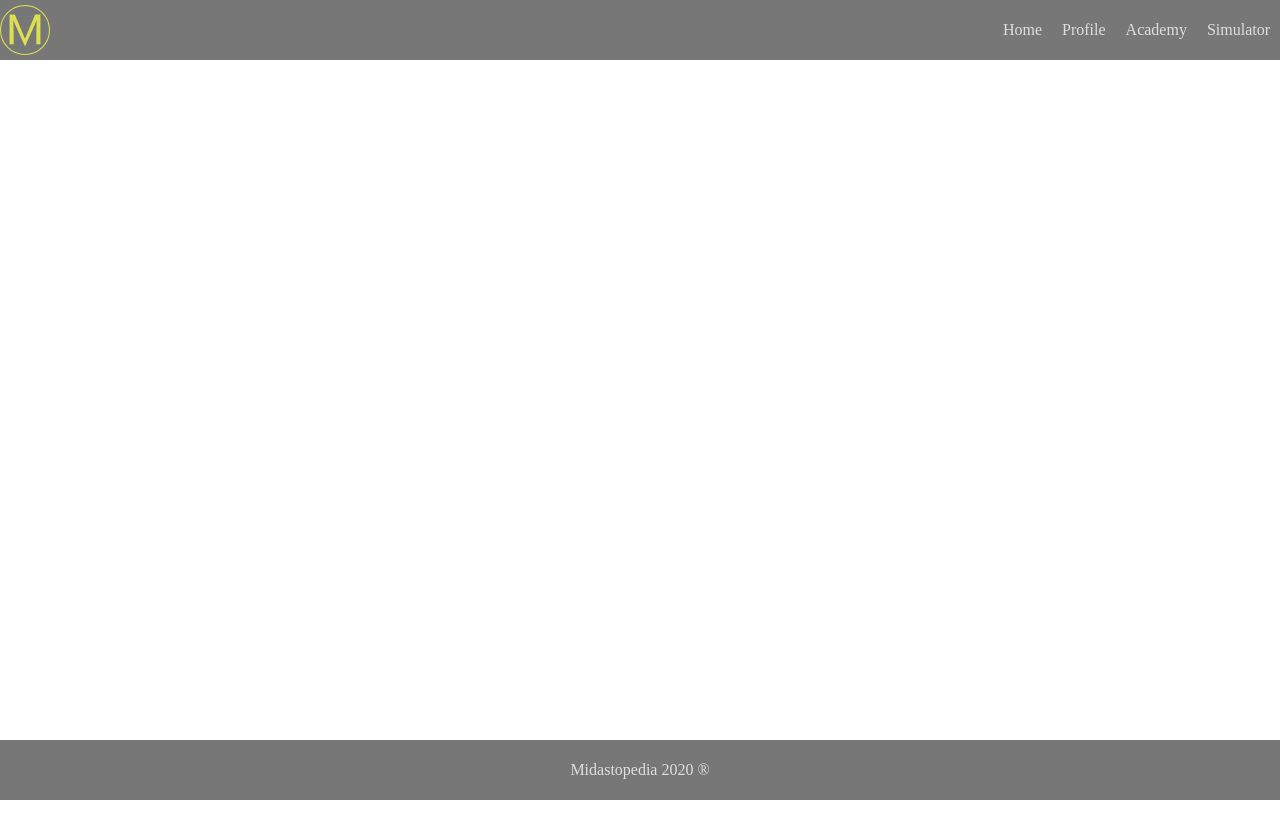
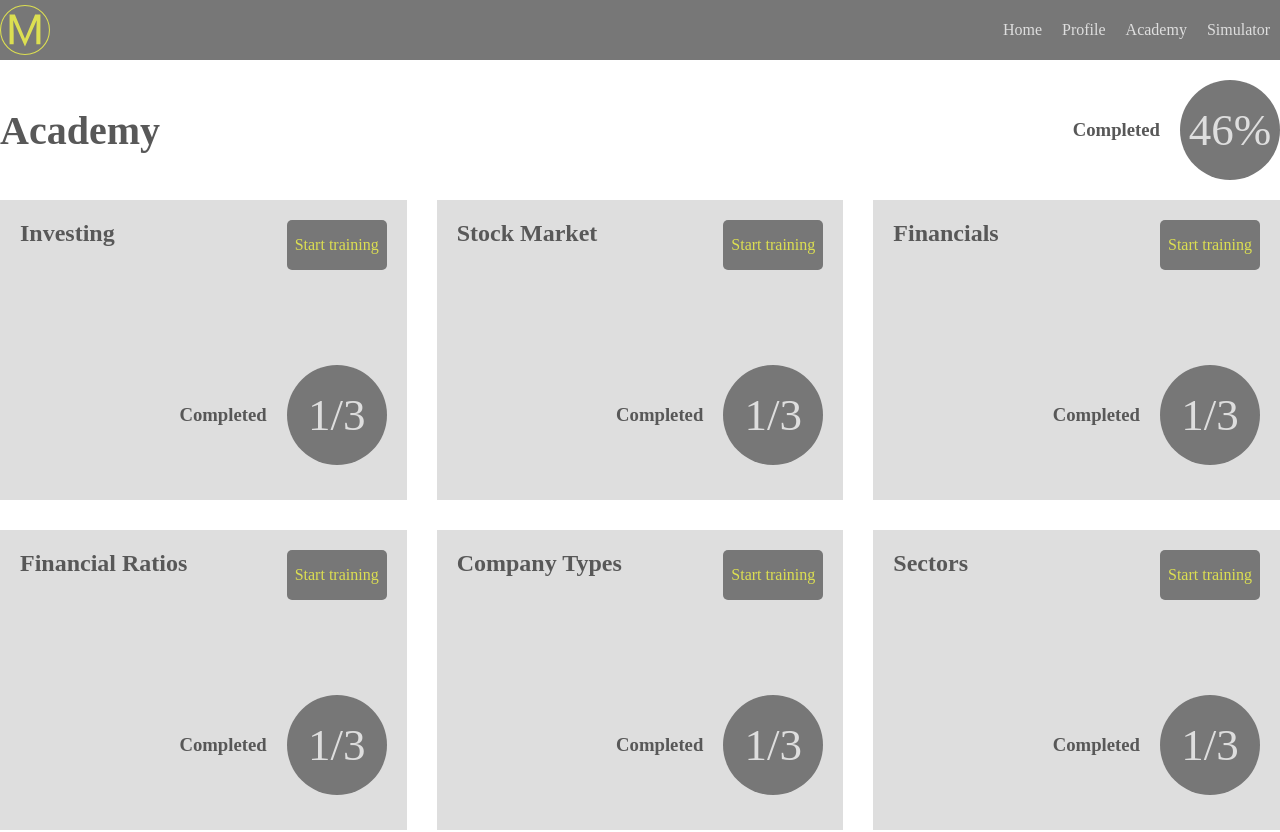
Before and after one commit to valuecodes/StonksAcademy, a React (Create React App) app in the folder client/: page /academy in a window 1280 px wide. Shown: the top 832 px of the page. Before the commit the page ends 800 px from the top, so only its background shows below. Built offline with nearby package versions, Linux system fonts and the light colour scheme; a web font is replaced by a local one.

Commit message:
Added AcademyScreen and academy categories

```diff
--- a/client/src/App.js
+++ b/client/src/App.js
@@ -2,6 +2,7 @@ import { BrowserRouter, Route } from 'react-router-dom'
 import Header from './components/Header'
 import LandingScreen from './screens/LandingScreen'
 import Footer from './components/Footer'
+import AcademyScreen from './screens/AcademyScreen';
 
 function App() {
   return (
@@ -9,7 +10,10 @@ function App() {
       <div className="app">
         <Header/>
         <main>
-          <Route path='/' exact={true} component={LandingScreen}/>
+          <div className='container'>
+            <Route path='/academy' component={AcademyScreen} />
+            <Route path='/' exact={true} component={LandingScreen}/>
+          </div>
         </main>
         <Footer/>
       </div>
--- /dev/null
+++ b/client/src/components/SectionHeader.js
@@ -0,0 +1,11 @@
+import React from 'react'
+import TrainingStatus from './TrainingStatus'
+
+export default function SectionHeader({header}) {
+    return (
+        <header className='sectionHeader'>
+            <h1>{header}</h1>
+            <TrainingStatus/>
+        </header>
+    )
+}
--- /dev/null
+++ b/client/src/components/TrainingStatus.js
@@ -0,0 +1,10 @@
+import React from 'react'
+
+export default function TrainingStatus({text='46%'}) {
+    return (
+        <div className='trainingStatus'>
+            <h3>Completed</h3>
+            <div>{text}</div>
+        </div>
+    )
+}
--- a/client/src/index.css
+++ b/client/src/index.css
@@ -3,6 +3,11 @@
 html{
   font-size: 62.5%;
   box-sizing: border-box;
+}
+
+*{
+  margin: 0;
+  padding: 0;
 }
 
 :root{
@@ -13,22 +18,25 @@ html{
   --negative-color:#DF5951;
   --background-color:#DEDEDE;
   --text-light:#DEDEDE;
+  --text-dark:rgb(88, 88, 88);
   --light-color:rgb(131, 131, 131);
 }
 
 body{
   font-family: 'Baloo Tamma 2', cursive;
-  margin: 0;
-  padding: 0;
   font-size: 1.6rem;
   height: 100vh;
-  color: var(--text-light);
+  color: var(--text-dark);
 }
 
 .app{
   min-height: 100vh;
   display: grid;
   grid-template-rows: 6rem 1fr 6rem;
+}
+
+h1{
+  font-size: 4rem;
 }
 
 ul{
@@ -43,6 +51,7 @@ a{
 }
 
 .container{
+  height: 100%;
   max-width: 1400px;
   margin: auto;
 }
@@ -91,11 +100,12 @@ a{
   display: flex;
   justify-content: center;
   align-items: center;
+  color: var(--primary-color);
 }
 
 /* LandingScreen */
 .landingScreen{
-  height: 100%;
+  height: inherit;
   display: flex;
   justify-content: center;
   align-items: center;
@@ -119,3 +129,65 @@ a{
 .landingPageContainer a:hover{
   background-color: rgb(235, 235, 235);
 }
+
+/* SectionHeader */
+.sectionHeader{
+  display: flex;
+  justify-content: space-between;
+  align-items: center;
+  margin: 2rem 0;
+}
+
+.trainingStatus{
+  margin-left: auto;
+  display: flex;
+  align-items: center;
+}
+
+.trainingStatus div{
+  background-color: var(--secondary-color);
+  height: 10rem;
+  width: 10rem;
+  border-radius: 50%;
+  display: flex;
+  justify-content: center;
+  align-items: center;
+  color: var(--text-light);
+  font-size: 4.5rem;
+  margin-left: 2rem;
+}
+
+/* AcademyScreen */
+.academyScreen{
+
+}
+
+.academyCategories{
+  display: grid;
+  grid-template-columns: repeat(auto-fill,minmax(30rem, 1fr));
+  grid-auto-rows: 30rem;
+  grid-gap: 3rem;
+}
+
+.academyCategory{
+  height: inherit;
+  background-color: var(--background-color);
+  padding: 2rem;
+  display: grid;
+  grid-template-columns: auto 10rem;
+  grid-template-rows: 1fr 1fr;
+}
+
+.academyCategory .trainingStatus{
+  grid-column: 1/3;
+}
+
+.academyCategory a{
+  height: 5rem;
+  display: flex;
+  justify-content: center;
+  align-items: center;
+  border-radius: 0.5rem;
+  background-color: var(--secondary-color);
+  color: var(--primary-color);
+}
--- /dev/null
+++ b/client/src/screens/AcademyScreen.js
@@ -0,0 +1,36 @@
+import React,{ useState, useEffect } from 'react'
+import SectionHeader from '../components/SectionHeader'
+import { camelCaseToString } from '../utils/utils';
+import TrainingStatus from '../components/TrainingStatus'
+import { Link } from 'react-router-dom'
+
+export default function AcademyScreen(){
+
+    const [academyCategories, setAcademyCategories] = useState([])
+
+    useEffect(()=>{
+        const categories=['investing','stockMarket','financials','financialRatios','companyTypes','sectors','ETF','strategies']
+        setAcademyCategories(categories)
+    },[])
+
+    return (
+        <section className='academyScreen'>
+            <SectionHeader header={'Academy'}/>
+            <div className='academyCategories'>
+                {academyCategories.map(category =>
+                    <Category category={category}/>
+                )}
+            </div>
+        </section>
+    )
+}
+
+function Category({category}){
+    return (
+        <div className='academyCategory'>
+            <h2>{camelCaseToString(category)}</h2>
+            <Link to={'/academy/'+category}>Start training</Link>
+            <TrainingStatus text={'1/3'}/>
+        </div>
+    )
+}
--- /dev/null
+++ b/client/src/utils/utils.js
@@ -0,0 +1,15 @@
+export function camelCaseToString(s) {
+    if(s===null) return ''
+
+    if(s.split('').length<4){
+        return s.toUpperCase()
+    }
+
+    let string = s.split(/(?=[A-Z])/).map(function(p) {
+        return p.charAt(0).toUpperCase() + p.slice(1);
+    }).join(' ');
+
+
+
+    return string
+}
```
Also changed, not shown: 1 other file (tests, documents, lock files or other folders).
